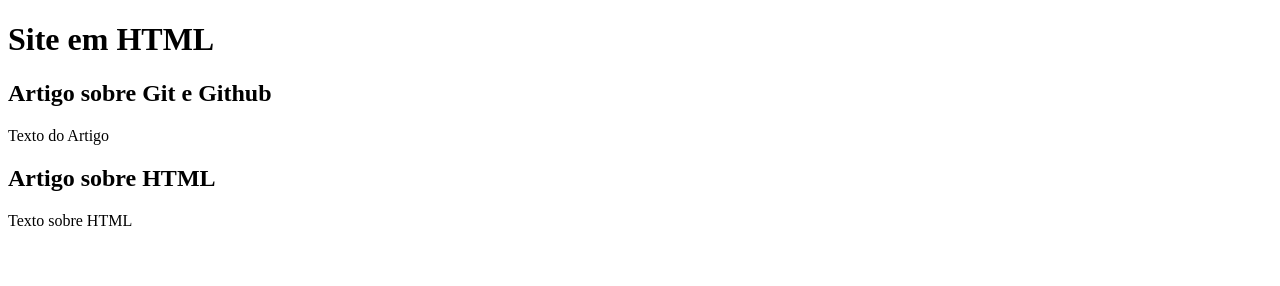
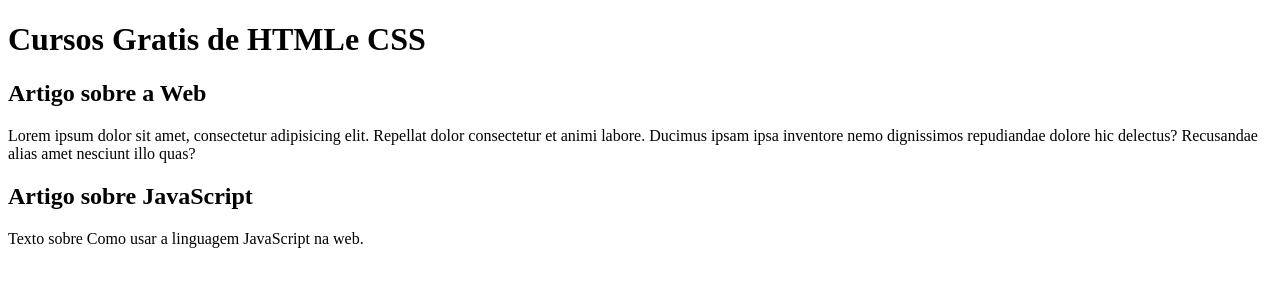
Before and after one commit to ewertonpugliesi/Projeto--Site, a plain HTML site: page index.html in a window 1280 px wide. Drawn offline with Linux system fonts and the light colour scheme.

Commit message:
Comecei a escrever conteúdo
Começo do conteúdo do site.

```diff
--- a/index.html
+++ b/index.html
@@ -13,15 +13,15 @@
 
         <hearder>
 
-            <h1>Site em HTML </h1>
+            <h1>Cursos Gratis de HTMLe CSS </h1>
        </hearder>
        <article>
-        <h2>Artigo sobre Git e Github</h2>
-        <p>Texto do Artigo</p>
+        <h2>Artigo sobre a Web</h2>
+        <p>Lorem ipsum dolor sit amet, consectetur adipisicing elit. Repellat dolor consectetur et animi labore. Ducimus ipsam ipsa inventore nemo dignissimos repudiandae dolore hic delectus? Recusandae alias amet nesciunt illo quas?</p>
        </article>
        <article>
-           <h2>Artigo sobre HTML</h2>
-           <p>Texto sobre HTML</p>
+           <h2>Artigo sobre JavaScript</h2>
+           <p>Texto sobre Como usar a linguagem JavaScript na web.</p>
        </article>
 
     </main>
```
